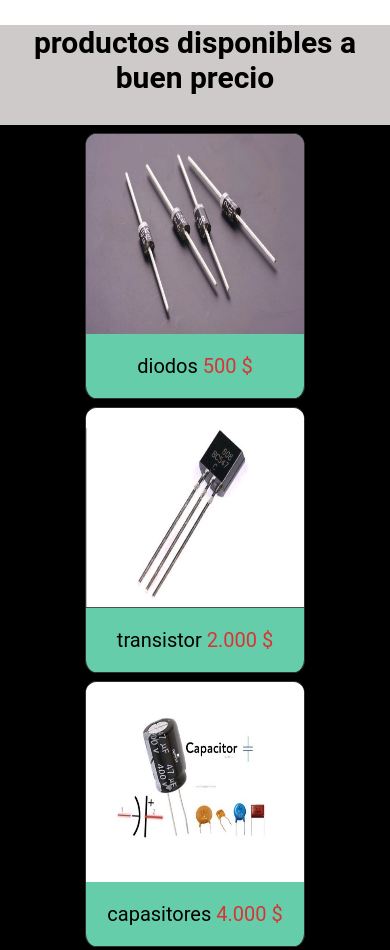
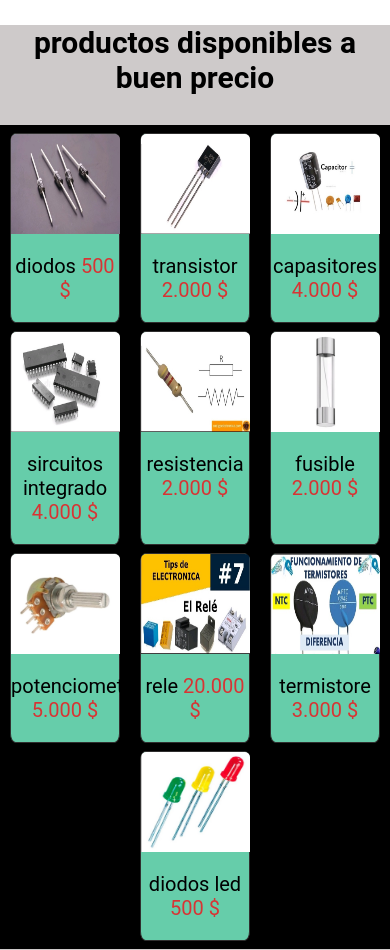
Before and after one commit to mileyson3175225037/mileyson3175225037.github.io, a plain HTML site: page index.html in a window 390 px wide. Shown: the part 800-1750 px from the top of the page. Drawn offline with Linux system fonts and the light colour scheme.

Commit message:
prueva para celular

```diff
--- a/css/productos.css
+++ b/css/productos.css
@@ -179,6 +179,8 @@ span{
     height: 200px;
 }
 
+/* aqui biene un media cueri para que se adate bien a los computadores*/
+
 @media (max-width: 490px){
 
     .productos{
@@ -186,15 +188,29 @@ span{
     }
 
     .lapiz{
-        height: 800px;
+        height: 600px;
     }
 
     body{
     margin: 0% 0% 0% 0%;
 
     }
+    .cardimagenes{
+        width: 110px;
+        height: auto;
+
+    }
+    .tamañodeimagenes{
+        width: 109px;
+        height: 100px;
+    }
+    .cardparrafo{
+        width: 110px;
+        height: 100px;
+    }
 }
 
+/* aqui termina la mediacure */
 
 .hoja {
     background-color: mediumorchid;
@@ -282,4 +298,5 @@ span{
   font-size: 20px;
   text-align: center;
   margin-top: 0%;
+  margin-bottom: 0px;
 }
```
